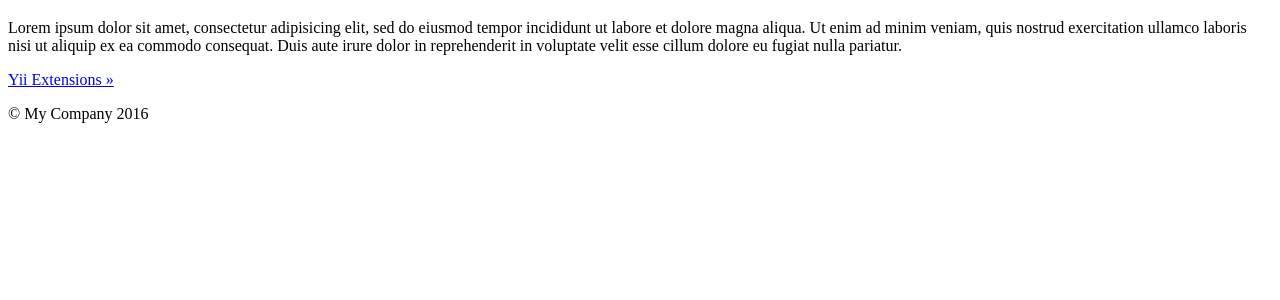
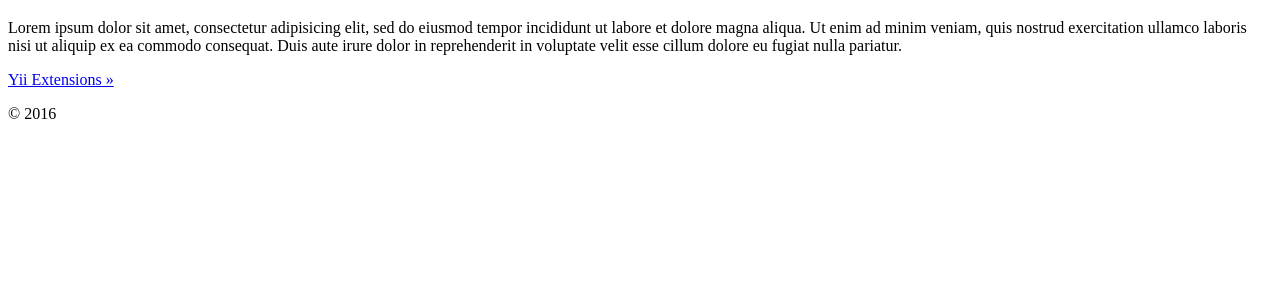
Before and after one commit to robfarr/AutoRate-Restaurant, a Yii app: template src/frontend/views/site/index.php in a window 1280 px wide. Shown: the part 453-753 px from the top of the page. Run offline with PHP 8.4 and a stand-in for Yii, Linux system fonts and the light colour scheme; the template is opened without the code that fills it, so the values that code supplies are empty; some libraries are stand-ins or nearby versions.

Commit message:
Update footer copyright notice

```diff
--- a/src/frontend/views/layouts/main.php
+++ b/src/frontend/views/layouts/main.php
@@ -69,9 +69,7 @@ AppAsset::register($this);
 
 <footer class="footer">
     <div class="container">
-        <p class="pull-left">&copy; My Company <?= date('Y') ?></p>
-
-        <p class="pull-right"><?= Yii::powered() ?></p>
+        <p class="pull-left">&copy; <?= date('Y') ?></p>
     </div>
 </footer>
 
```
